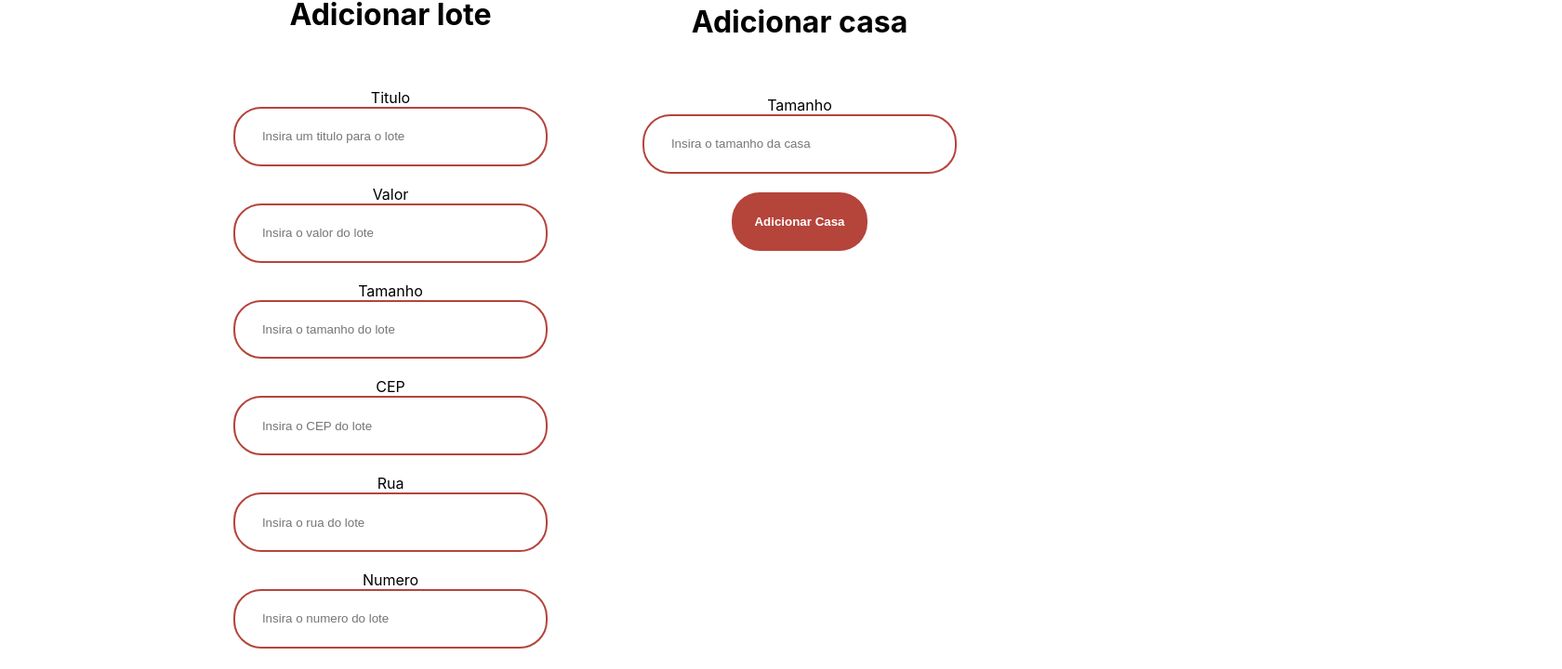
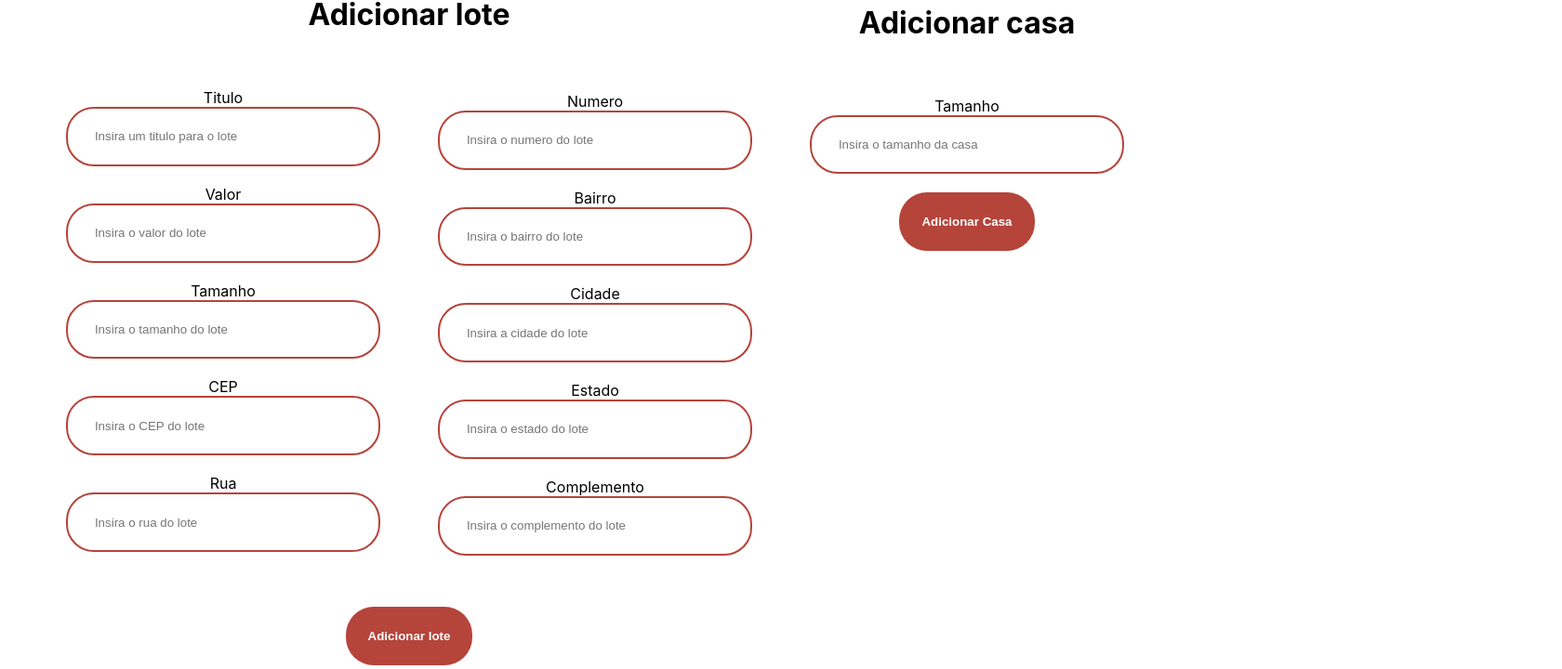
Before and after one commit to Deivdson/Flask, a React (Create React App) app in the folder frontend/: page /adicionar-lote in a window 1280 px wide. Shown: the part 176-896 px from the top of the page at 93% size, 1680 px wide, since content can reach past the window. Built offline with nearby package versions, Linux system fonts and the light colour scheme; no server answers.

Commit message:
Reposicionando campos de forms de lotes

```diff
--- a/frontend/src/components/Login/style.css
+++ b/frontend/src/components/Login/style.css
@@ -14,7 +14,7 @@ form input {
     padding: 1.4rem 8rem 1.4rem 1.8rem;
     border-radius: 30px;
     border-color: #B5443B;
-    border-style: double;
+    border-style: solid;
 }
 
 form button {
--- a/frontend/src/components/Lotes/EditLote.js
+++ b/frontend/src/components/Lotes/EditLote.js
@@ -10,6 +10,7 @@ const EditLote = () => {
     const [valor, setValor] = useState('')
     const [titulo, setTitulo] = useState('')
     const [tamanhoLote, setTamanhoLote] = useState('')
+    const [tamanhoCasa, setTamanhoCasa] = useState('')
 
     const [cep, setCEP] = useState('')
     const [rua, setRua] = useState('')
@@ -86,6 +87,30 @@ const EditLote = () => {
           }
 	}
 
+    async function casaSubmit(event) {
+		event.preventDefault()
+		const request = await fetch(`http://localhost:5000/casa/edit/${id}`, {
+			method: 'PUT',
+			headers: {
+				'Content-Type': 'application/json',
+                'Authorization': `Bearer ${token}`
+			},
+			body: JSON.stringify({
+				tamanhoCasa,
+                usuario_id: usuario[usuario.length - 1].id,
+                lote: lote[lote.length - 1].id
+			})
+		})
+		if (request.ok) {
+            console.log('Solicitação bem-sucedida')
+            console.log('Status do código:', request.status)
+            alert('Casa editada com sucesso')
+          } else {
+            console.log('Erro na solicitação')
+            console.log('Status do código:', request.status)
+          }
+	}
+
     function buscaCEP() {
         const value = cep.replace(/[^0-9]+/, '')
         fetch(`https://viacep.com.br/ws/${value}/json/`)
@@ -96,13 +121,9 @@ const EditLote = () => {
             setBairro(json.bairro)
             setCidade(json.localidade)
             setEstado(json.uf)
-        } else {
-            alert(`Não existe localidade para o CEP informado. Erro: ${JSON.stringify(json.erro)}`)
-        }
+        } else alert(`Não existe localidade para o CEP informado. Erro: ${JSON.stringify(json.erro)}`)
         })
-        .catch((error) => {
-        alert(`CEP inválido. ${error}`)
-        })
+        .catch((error) => alert(`CEP inválido. ${error}`))
     }
 
 	const handleValor = (event) => {
@@ -115,6 +136,10 @@ const EditLote = () => {
 
 	const handleTamanhoLote = (event) => {
 		setTamanhoLote(event.target.value)
+	}
+
+    const handleTamanhoCasa = (event) => {
+		setTamanhoCasa(event.target.value)
 	}
 
     const handleCEP = (event) => {
@@ -145,67 +170,78 @@ const EditLote = () => {
 		setComplemento(event.target.value)
 	}
 
-    const handleTamanhoCasa = (event) => {
-		setTamanhoCasa(event.target.value)
-	}
-
 	return (
 		<div>
             <Navbar />
             <div className='signup'>
                 <form id="addForm" className="loteForm" onSubmit={loteSubmit} >
-                    <h1>Adicionar lote</h1>
+                <h1>Editar lote</h1>
+                    <div className='form-grid-1'>
                         <label htmlFor="titulo">Titulo</label>
                         <br />
-                    <input type="text" name="titulo" id="titulo" placeholder="Insira um titulo para o lote" title="Insira um titulo para o lote" value={lote.titulo || titulo} onChange={handleTitulo} required/>
+                        <input type="text" name="titulo" id="titulo" placeholder="Insira um titulo para o lote" title="Insira um titulo para o lote" value={lote.titulo} onChange={handleTitulo} required/>
                         <br />
                         <br />
                         <label htmlFor="valor">Valor</label>
                         <br />
-                    <input type="text" name="valor" placeholder="Insira o valor do lote" title="Insira o valor do lote" value={lote.valor || valor} onChange={handleValor} required/>
+                        <input type="text" name="valor" placeholder="Insira o valor do lote" title="Insira o valor do lote" value={lote.valor} onChange={handleValor} required/>
                         <br />
                         <br />
                         <label htmlFor="tamanho">Tamanho</label>
                         <br />
-                    <input type="text" name="tamanho" placeholder="Insira o tamanho do lote" title="Insira o tamanho do lote" value={lote.tamanho || tamanhoLote} onChange={handleTamanhoLote} required/>
+                        <input type="text" name="tamanho" placeholder="Insira o tamanho do lote" title="Insira o tamanho do lote" value={lote.tamanhoLote} onChange={handleTamanhoLote} required/>
                         <br />
                         <br />
                         <label htmlFor="cep">CEP</label>
                         <br />
-                    <input type="text" name="cep" id="cep" placeholder="Insira o CEP do lote" title="Insira o CEP do lote" value={lote.CEP || cep} onChange={handleCEP} onBlur={buscaCEP} required/>
+                        <input type="text" name="cep" id="cep" placeholder="Insira o CEP do lote" title="Insira o CEP do lote" value={lote.cep} onChange={handleCEP} onBlur={buscaCEP} required/>
                         <br />
                         <br />
                         <label htmlFor="rua">Rua</label>
                         <br />
-                    <input type="text" name="rua" id="rua" placeholder="Insira o rua do lote" title="Insira o rua do lote" value={lote.rua || rua} onChange={handleRua} required/>
+                        <input type="text" name="rua" id="rua" placeholder="Insira o rua do lote" title="Insira o rua do lote" value={lote.rua} onChange={handleRua} required/>
                         <br />
                         <br />
+                    </div>
+                    <div className='form-grid-2'>
                         <label htmlFor="numero">Numero</label>
                         <br />
-                    <input type="text" name="numero" id="numero" placeholder="Insira o numero do lote" title="Insira o numero do lote" value={lote.numero || numero} onChange={handleNumero} required/>
+                        <input type="text" name="numero" id="numero" placeholder="Insira o numero do lote" title="Insira o numero do lote" value={lote.numero} onChange={handleNumero} required/>
                         <br />
                         <br />
                         <label htmlFor="bairro">Bairro</label>
                         <br />
-                    <input type="text" name="bairro" id="bairro" placeholder="Insira o bairro do lote" title="Insira o bairro do lote" value={lote.bairro || bairro} onChange={handleBairro} required/>
+                        <input type="text" name="bairro" id="bairro" placeholder="Insira o bairro do lote" title="Insira o bairro do lote" value={lote.bairro} onChange={handleBairro} required/>
                         <br />
                         <br />
                         <label htmlFor="cidade">Cidade</label>
                         <br />
-                    <input type="text" name="cidade" id="cidade" placeholder="Insira a cidade do lote" title="Insira a cidade do lote" value={lote.cidade || cidade} onChange={handleCidade} required/>
+                        <input type="text" name="cidade" id="cidade" placeholder="Insira a cidade do lote" title="Insira a cidade do lote" value={lote.cidade} onChange={handleCidade} required/>
                         <br />
                         <br />
                         <label htmlFor="estado">Estado</label>
                         <br />
-                    <input type="text" name="estado" id="estado" placeholder="Insira o estado do lote" title="Insira o estado do lote" value={lote.estado || estado} onChange={handleEstado} required/>
+                        <input type="text" name="estado" id="estado" placeholder="Insira o estado do lote" title="Insira o estado do lote" value={lote.estado} onChange={handleEstado} required/>
                         <br />
                         <br />
                         <label htmlFor="complemento">Complemento</label>
                         <br />
-                    <input type="text" name="complemento" id="complemento" placeholder="Insira o complemento do lote" title="Insira o complemento do lote" value={lote.complemento || complemento} onChange={handleComplemento}/>
+                        <input type="text" name="complemento" id="complemento" placeholder="Insira o complemento do lote" title="Insira o complemento do lote" value={lote.complemento} onChange={handleComplemento}/>
                         <br />
                         <br />
-                    <button type="submit">Adicionar lote</button>
+                    </div>
+                    <button className='btnLote' type="submit">Editar lote</button>
+                </form>
+                <form className="casaForm" onSubmit={casaSubmit}>
+                    <div className='form-grid-3'>
+                        <h1>Editar casa</h1>
+                        <label htmlFor="tamanho">Tamanho</label>
+                        <br />
+                        <input type="text" name="tamanho" placeholder="Insira o tamanho da casa" title="Insira o tamanho da casa" value={tamanhoCasa} onChange={handleTamanhoCasa}/>
+                        <br />
+                        <br />
+                        <button type="submit">Editar Casa</button>
+                    </div>
                 </form>
             </div>
 		</div>
--- a/frontend/src/components/Lotes/PostLote.js
+++ b/frontend/src/components/Lotes/PostLote.js
@@ -102,6 +102,7 @@ const PostLote = () => {
 		if (request.ok) {
             console.log('Solicitação bem-sucedida')
             console.log('Status do código:', request.status)
+            alert('Casa cadastrado com sucesso')
           } else {
             console.log('Erro na solicitação')
             console.log('Status do código:', request.status)
@@ -118,13 +119,9 @@ const PostLote = () => {
             setBairro(json.bairro)
             setCidade(json.localidade)
             setEstado(json.uf)
-        } else {
-            alert(`Não existe localidade para o CEP informado. Erro: ${JSON.stringify(json.erro)}`)
-        }
+        } else alert(`Não existe localidade para o CEP informado. Erro: ${JSON.stringify(json.erro)}`)
         })
-        .catch((error) => {
-        alert(`CEP inválido. ${error}`)
-        })
+        .catch((error) => alert(`CEP inválido. ${error}`))
     }
 
 	const handleValor = (event) => {
@@ -177,6 +174,7 @@ const PostLote = () => {
             <div className='signup'>
                 <form id="addForm" className="loteForm" onSubmit={loteSubmit} >
                     <h1>Adicionar lote</h1>
+                    <div className='form-grid-1'>
                         <label htmlFor="titulo">Titulo</label>
                         <br />
                         <input type="text" name="titulo" id="titulo" placeholder="Insira um titulo para o lote" title="Insira um titulo para o lote" value={titulo} onChange={handleTitulo} required/>
@@ -202,6 +200,8 @@ const PostLote = () => {
                         <input type="text" name="rua" id="rua" placeholder="Insira o rua do lote" title="Insira o rua do lote" value={rua} onChange={handleRua} required/>
                         <br />
                         <br />
+                    </div>
+                    <div className='form-grid-2'>
                         <label htmlFor="numero">Numero</label>
                         <br />
                         <input type="text" name="numero" id="numero" placeholder="Insira o numero do lote" title="Insira o numero do lote" value={numero} onChange={handleNumero} required/>
@@ -227,10 +227,11 @@ const PostLote = () => {
                         <input type="text" name="complemento" id="complemento" placeholder="Insira o complemento do lote" title="Insira o complemento do lote" value={complemento} onChange={handleComplemento}/>
                         <br />
                         <br />
-                    <button type="submit">Adicionar lote</button>
+                    </div>
+                    <button className='btnLote' type="submit">Adicionar lote</button>
                 </form>
-
                 <form className="casaForm" onSubmit={casaSubmit}>
+                    <div className='form-grid-3'>
                         <h1>Adicionar casa</h1>
                         <label htmlFor="tamanho">Tamanho</label>
                         <br />
@@ -238,6 +239,7 @@ const PostLote = () => {
                         <br />
                         <br />
                         <button type="submit">Adicionar Casa</button>
+                    </div>
                 </form>
             </div>
 		</div>
--- a/frontend/src/components/Lotes/style.css
+++ b/frontend/src/components/Lotes/style.css
@@ -5,19 +5,18 @@
     left: 2rem;
 }
 
-.loteForm {
+.casaForm {
     position: relative;
-    left: -220px;
+    top: -600px;
 }
 
-.casaForm {
+.loteForm h1 {
     position: relative;
-    top: -1212px;
-    right: -220px;
+    top: -60px;
+    left: -200px;
 }
 
-.loteForm h1,
-.casaForm h1  {
+.casaForm h1 {
     position: relative;
     top: -60px;
 }
@@ -49,6 +48,22 @@
     text-align: left;
 }
 
+.form-grid-1 {
+    position: relative;
+    left: -25rem;
+}
+
+.form-grid-2 {
+    position: relative;
+    top: -32.2rem;
+}
+
+.form-grid-3 {
+    position: relative;
+    top: -38.2rem;
+    left: 25rem;
+}
+
 .boxflex {
     display: flex;
     flex-direction: row;
@@ -69,3 +84,9 @@
     text-decoration: none;
     color: black;
 }
+
+.btnLote {
+    position: relative;
+    top: -30rem;
+    left: -12.5rem;
+}
```
Also changed, not shown: frontend/src/components/Lotes/Lotes.js (+17 -4 lines). Lines whose indentation alone changed are shown as unchanged.
